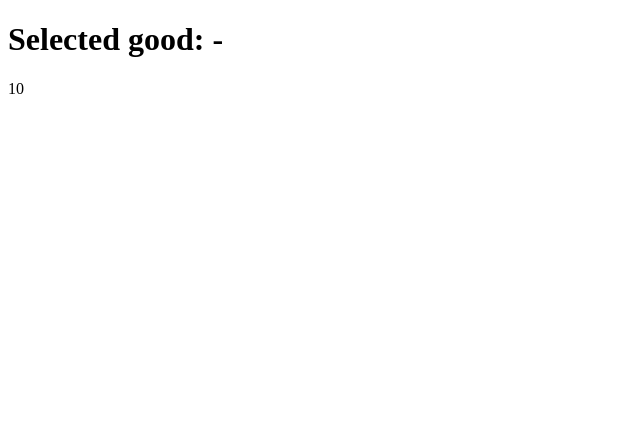
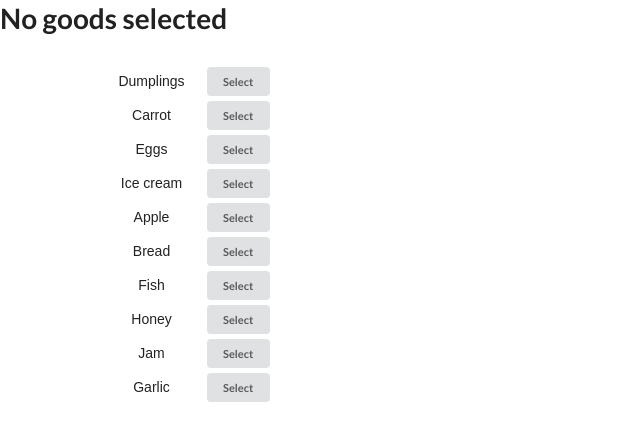
Before and after one commit to mate-academy/react_goods-selector, a React (Create React App) app: page / in a window 1280 px wide. Shown: the top 440 px of the page, without its empty margins (0-640 px from the left). Built offline with nearby package versions, Linux system fonts and the light colour scheme.

Commit message:
solution

```diff
--- a/public/index.html
+++ b/public/index.html
@@ -4,6 +4,7 @@
     <meta charset="utf-8" />
     <meta name="viewport" content="width=device-width, initial-scale=1" />
     <title>Static list of todos</title>
+    <link rel="stylesheet" href="https://cdnjs.cloudflare.com/ajax/libs/semantic-ui/2.4.1/semantic.min.css">
   </head>
   <body>
     <div id="root"></div>
--- a/src/App.scss
+++ b/src/App.scss
@@ -1 +1,30 @@
-// styles go here
+li {
+  font-family: sans-serif;
+  display: inline-block;
+  margin: 5px;
+  width: 100px;
+  text-align: center;
+  transition: border .2s;
+  border: 2px solid transparent;
+
+}
+
+h1 {
+  display: inline-block;
+  width: 350px;
+}
+
+.cross {
+  display: inline-block;
+
+}
+
+
+.selected {
+  border: 2px solid greenyellow;
+  border-radius: 3px;
+}
+
+.hidden {
+  display: none;
+}
--- a/src/App.tsx
+++ b/src/App.tsx
@@ -14,11 +14,61 @@ const goodsFromServer: string[] = [
   'Garlic',
 ];
 
-const App: React.FC = () => (
-  <div className="App">
-    <h1>Selected good: -</h1>
-    {goodsFromServer.length}
-  </div>
-);
+type State = {
+  selected: string,
+};
+
+class App extends React.Component<{}, State> {
+  state = {
+    selected: '',
+  };
+
+  clickHandler(good: string) {
+    this.setState({ selected: good });
+  }
+
+  render() {
+    return (
+      <div className="App">
+        {this.state.selected
+          ? (
+            <>
+              <h1>{`${this.state.selected} is selected`}</h1>
+
+              <button
+                type="button"
+                className="cross"
+                onClick={() => this.clickHandler('')}
+              >
+                X
+              </button>
+            </>
+          )
+          : <h1>No goods selected</h1>}
+        <ul>
+          {goodsFromServer.map(good => {
+            return (
+              <div className="ui container" key={good}>
+                <li
+                  className={this.state.selected === good ? 'selected' : ''}
+                >
+                  {good}
+                </li>
+
+                <button
+                  className={this.state.selected === good ? 'hidden' : 'ui button mini'}
+                  type="button"
+                  onClick={() => this.clickHandler(good)}
+                >
+                  Select
+                </button>
+              </div>
+            );
+          })}
+        </ul>
+      </div>
+    );
+  }
+}
 
 export default App;
```
Also changed, not shown: package.json (line endings or trailing spaces), 1 other file (tests, documents, lock files or other folders).
